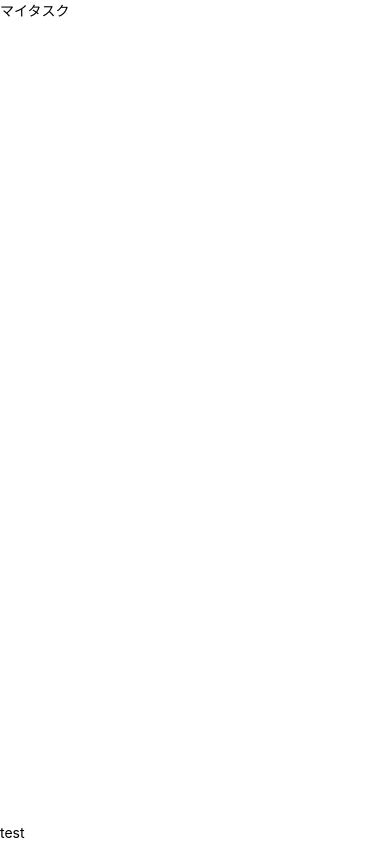
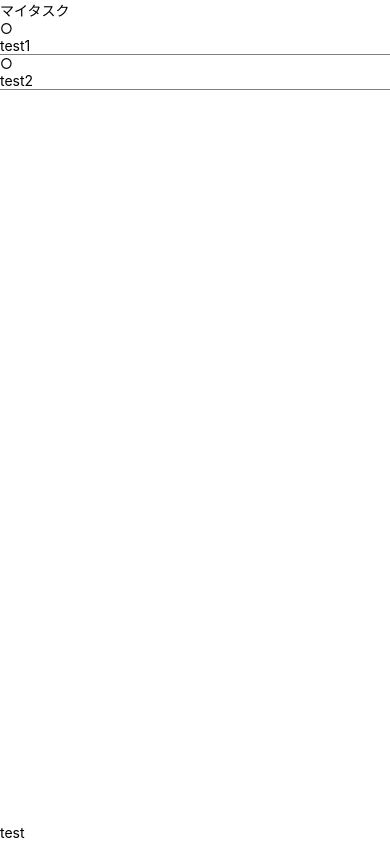
Before and after one commit to HirokiMiyaoka/ToDoListReactNativeCopy, a React Native app in the folder ToDoList/: screen / in a window 390 px wide. Built offline with nearby package versions, Linux system fonts and the light colour scheme.

Commit message:
Add tasklist.

```diff
--- a/ToDoList/src/App.tsx
+++ b/ToDoList/src/App.tsx
@@ -43,7 +43,7 @@ export default class App extends Component<Props,Store.Type>
     switch ( page )
     {
       case 'edit': return ( <Edit edit={ this.state.edit || 0 }></Edit> );
-      default: return ( <Top></Top> );
+      default: return ( <Top tasks={ this.state.tasks }></Top> );
     }
   }
 
--- a/ToDoList/src/Component/TaskList.tsx
+++ b/ToDoList/src/Component/TaskList.tsx
@@ -2,7 +2,7 @@ import React from 'react'
 import { Component } from 'react';
 // Components
 import { StyleSheet, FlatList, View } from 'react-native';
-import { TaskItem, TaskData } from './TaskItem'
+import { TaskItem, TaskData } from './TaskItem';
 
 type Props =
 {
--- a/ToDoList/src/Page/Top.tsx
+++ b/ToDoList/src/Page/Top.tsx
@@ -3,9 +3,11 @@ import { Component } from 'react';
 // Components
 import { StyleSheet, Text, View } from 'react-native';
 import TaskList from '../Component/TaskList';
+import { TaskData } from '../Component/TaskItem';
 
 type Props =
 {
+  tasks: TaskData[],
 };
 
 export default class Top extends Component<Props>
@@ -15,7 +17,9 @@ export default class Top extends Component<Props>
     return (
       <View style={ styles.container }>
         <Text style={ styles.header }>マイタスク</Text>
-        <TaskList tasks={ [] }></TaskList>
+        <View style={ styles.list }>
+          <TaskList tasks={ this.props.tasks }></TaskList>
+        </View>
         <View style={ styles.footer }>
           <Text>test</Text>
         </View>
@@ -29,13 +33,24 @@ const styles = StyleSheet.create(
   container:
   {
     flex: 1,
+    paddingTop: 20,
+    paddingBottom: 20,
+    position: 'relative',
+  },
+  list:
+  {
+    flex: 1,
   },
   header:
   {
     height: 20,
+    position: 'absolute',
+    top: 0,
   },
   footer:
   {
     height: 20,
+    position: 'absolute',
+    bottom: 0,
   },
 } );
```
